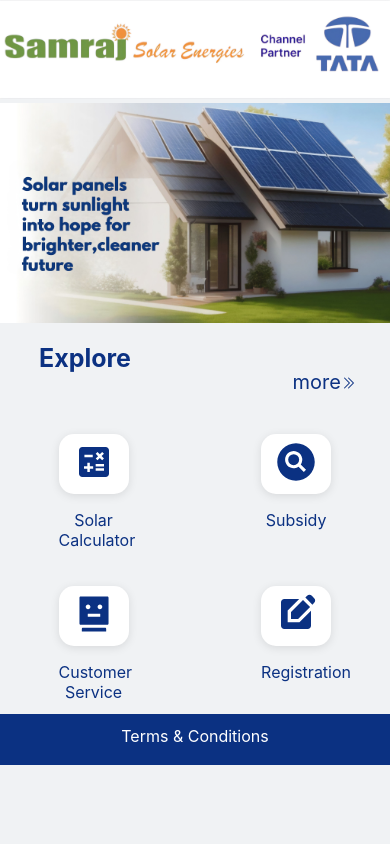
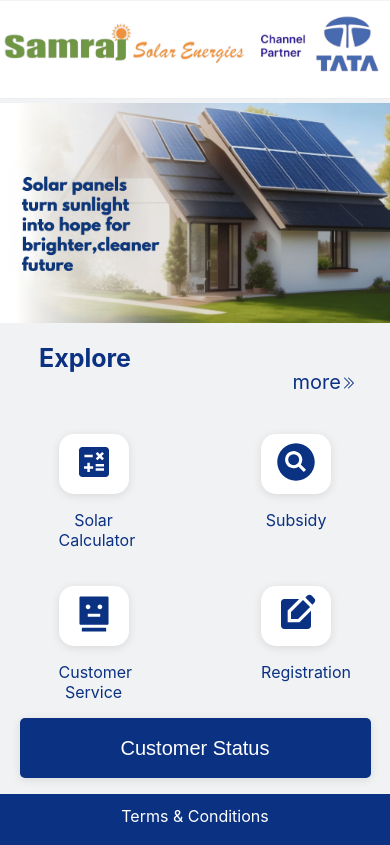
Before and after one commit to muralikarthik123/newsamrajapp, a React (Create React App) app: page /home in a window 390 px wide. Built offline with nearby package versions, Linux system fonts and the light colour scheme.

Commit message:
App.js home.jsx home.css customerstatus.jsx customerstatus.css

```diff
--- a/src/App.js
+++ b/src/App.js
@@ -7,6 +7,7 @@ import Reg from './registrartion/registration.jsx'
 import Customer from './customer/customer.jsx'
 import More from './more/more.jsx'
 import Terms from './terms/terms.jsx'
+import Status from './customerstatus/customerstatus.jsx'
 import { BrowserRouter,Routes,Route } from 'react-router-dom'
 export default function App() {
   return (
@@ -21,6 +22,7 @@ export default function App() {
           <Route path='/reg' element={<Reg/>}/>
           <Route path='/more' element={<More/>}/>
           <Route path='/terms' element={<Terms/>}/>
+          <Route path='/status' element={<Status/>}/>
         </Routes>
       </BrowserRouter>
     </div>
--- /dev/null
+++ b/src/customerstatus/customerstatus.jsx
@@ -0,0 +1,16 @@
+import React from 'react'
+import './customerstatus.css'
+import Data from '../data.json'
+export default function customer() {
+  return (
+    <div>
+      <p>Customer status</p>
+      {Data.map((item,index)=>(
+        <div key={index}>
+          <p>{item.name}</p>
+          <img src={item.image1} alt='e'/>
+        </div>
+      ))}
+    </div>
+  )
+}
--- /dev/null
+++ b/src/data.json
@@ -0,0 +1,9 @@
+[
+    {
+        "id":"1",
+        "name":"phani",
+        "Site Servey":"Completed",
+        "Documenation":"no",
+        "image1":"./human.jpeg"
+    }
+]
--- a/src/home/home.css
+++ b/src/home/home.css
@@ -54,13 +54,26 @@
             }
            }
         }
+
+        .customerstatus{
+            .bt1{
+                width:90%;
+                margin-left: 5%;
+                height:60px;
+                border-radius: 5px;
+                background-color:#0b3182;
+                color:white;
+                font-size: 20px;
+                border:none;
+                box-shadow: 0 2px 10px rgba(0.1, 0.1, 0.1, 0.1);
+            }
+        }
         .terms{
             width:100%;
             background-color:#0b3182 ;
             color:white;
             height:30px;
             min-height: 6vh;
-            bottom: 0px;
         }
     }
 }
--- a/src/home/home.jsx
+++ b/src/home/home.jsx
@@ -71,7 +71,14 @@ export default function Home() {
             <p>Registration</p>
           </div>
       </div>
+
+      {/*customer status button*/}
+      <div className='customerstatus'>
+        <Link to='/status'><button className='bt1'>Customer Status</button></Link>
+      </div>
+
       {/*terms and conditions*/}
+      <br/>
       <div className='terms'>
         <p style={{textAlign:'center',paddingTop:'3%'}}><Link to='/terms' style={{color:'white',textDecoration:'none'}}>Terms & Conditions</Link></p>
       </div>
```
Also changed, not shown: public/human.jpeg (added), src/customerstatus/customerstatus.css (added).
